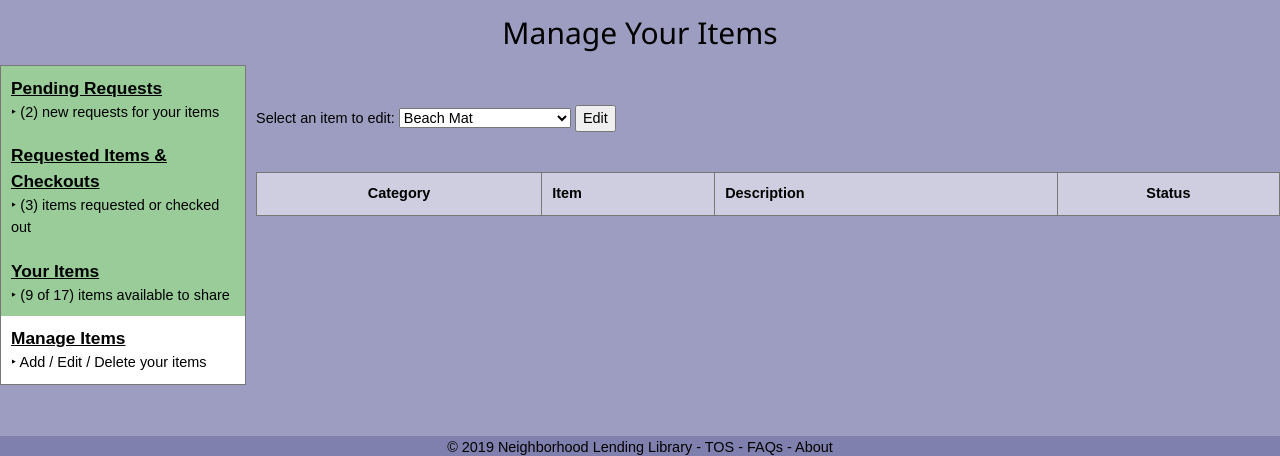
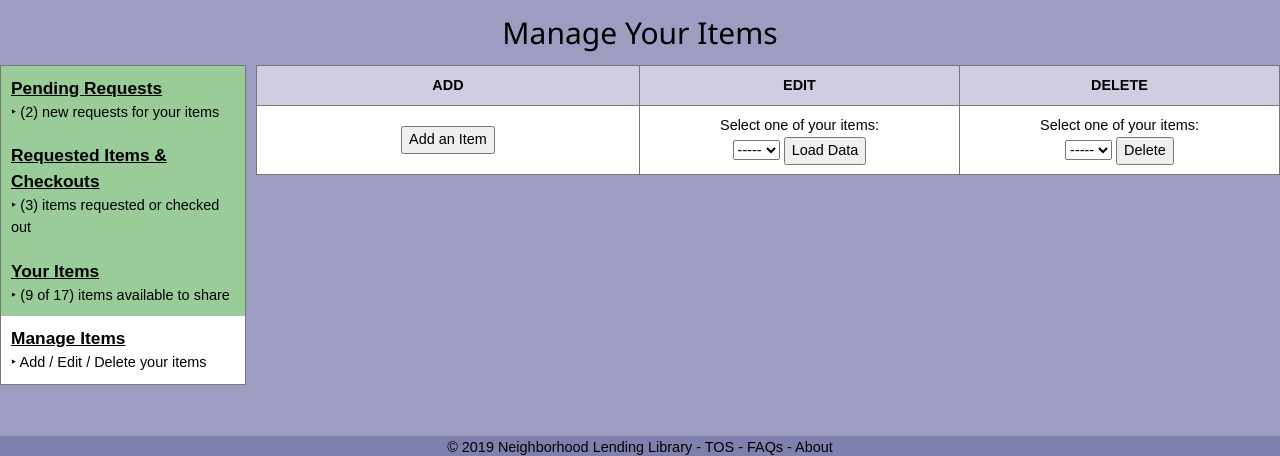
Before and after one commit to lar-mo/neighborbood-lending-library, a Django app: page /manage_items/ in a window 1280 px wide. Shown: the part 24-480 px from the top of the page. Run offline with Django 3.2, Linux system fonts and the light colour scheme; the visitor is signed in with stand-in values (Sample User, id 1); lists and menus that the app fills with data are empty; some web fonts are replaced.

Commit message:
savepoint; 10:05a 8/12

```diff
--- a/bibliotek/lendingLibrary/admin.py
+++ b/bibliotek/lendingLibrary/admin.py
@@ -2,7 +2,6 @@ from django.contrib import admin
 
 from .models import UserItemStatus
 from .models import CheckoutStatus
-from .models import CheckoutStatusReason
 from .models import UserItemCategory
 from .models import UserItemCondition
 from .models import UserItem
@@ -10,7 +9,6 @@ from .models import UserItemCheckout
 
 admin.site.register(UserItemStatus)
 admin.site.register(CheckoutStatus)
-admin.site.register(CheckoutStatusReason)
 admin.site.register(UserItemCategory)
 admin.site.register(UserItemCondition)
 admin.site.register(UserItem)
--- a/bibliotek/lendingLibrary/templates/lendingLibrary/base.html
+++ b/bibliotek/lendingLibrary/templates/lendingLibrary/base.html
@@ -106,15 +106,15 @@
         font-weight: bold;
       }
       th, td {
-        padding: 10px;
+        padding: 9px;
       }
       th {
         background-color: rgba(10, 10, 100, 0.2);
       }
       .item_description {
         display: block;
-        min-width: 585px;
-        max-width: 585px;
+        min-width: 565px;
+        max-width: 565px;
         white-space: nowrap;
         overflow: hidden;
         text-overflow: ellipsis;
@@ -193,6 +193,7 @@
           item_description[i].style.overflow = "visible"
         }
       }
+      {% block script %}{% endblock %}
     </script>
   </body>
 </html>
--- a/bibliotek/lendingLibrary/templates/lendingLibrary/manage_items.html
+++ b/bibliotek/lendingLibrary/templates/lendingLibrary/manage_items.html
@@ -9,25 +9,47 @@
 {% endblock %}
 
 {% block content %}
-  <div style="align-items: left; width: 100%;padding: 40px 0 40px">
-    <form>
-      Select an item to edit: <select>
-        <option>Beach Mat</option>
-        <option>"Lila: An Inquiry into ..."</option>
-        <option>Basketball</option>
-        <option>Volleyball Net</option>
-        <option>Snow Shoes</option>
-      </select>
-      <button>Edit</button>
-    </form>
-  </div>
   <div id="item_list"> <!-- start of 'item_list' -->
       <table>
         <tr>
-          <th>Category</th>
-          <th align="left">Item</th>
-          <th align="left">Description</th>
-          <th>Status</th>
+          <th>ADD</th>
+          <th>EDIT</th>
+          <th>DELETE</th>
+        </tr>
+        <tr>
+          <td style="text-align:center">
+            <button style="margin:0 50px">Add an Item</button>
+          </td>
+          <td style="text-align:center">
+            <div>
+              <form action="#" method="post">
+                {% csrf_token %}
+                Select one of your items:<br/>
+                <select name="user_items" required>
+                  <option disabled selected value="">-----</option>
+                {% for item in items %}
+                  <option value="{{item.id}}">{{item.name}}</option>
+                {% endfor %}
+                </select>
+                <button>Load Data</button>
+              </form>
+            </div>
+          </td>
+          <td style="text-align:center">
+            <div>
+              <form action="{% url 'lendingLibrary:delete_item' %}" method="post">
+                {% csrf_token %}
+                Select one of your items:<br/>
+                <select name="user_items" id="select_user_items" required>
+                  <option disabled selected value="">-----</option>
+                {% for item in items %}
+                  <option value="{{item.id}}">{{item.name}}</option>
+                {% endfor %}
+                </select>
+                <button type="submit" id="btn_delete">Delete</button>
+              </form>
+            </div>
+          </td>
         </tr>
       </table>
   </div> <!-- end of 'item_list' -->
--- a/bibliotek/lendingLibrary/urls.py
+++ b/bibliotek/lendingLibrary/urls.py
@@ -46,8 +46,11 @@ urlpatterns = [
     # /lendingLibrary/my_items/ - logged in user's profile - see my items
     path('my_items/', views.my_items, name='my_items'),
 
-    # /lendingLibrary/my_items/ - logged in user's profile - manage items
+    # /lendingLibrary/manage_items/ - logged in user's profile - manage items
     path('manage_items/', views.manage_items, name='manage_items'),
+
+    # /lendingLibrary/delete_item/ - form handling
+    path('delete_item/', views.delete_item, name='delete_item'),
 
     # /lendingLibrary/register_login/ - login or register a user
     path('register_login/', views.register_login, name='register_login'),
--- a/bibliotek/lendingLibrary/views.py
+++ b/bibliotek/lendingLibrary/views.py
@@ -140,6 +140,13 @@ def manage_items(request):
     context = {'items': items, 'owner': owner}
     return render(request, 'lendingLibrary/manage_items.html', context)
 
+def delete_item(request):
+    # return HttpResponse('ok')
+    user_item_id = request.POST['user_items']
+    user_item = UserItem.objects.get(id=user_item_id)
+    user_item.delete()
+    return HttpResponseRedirect(reverse('lendingLibrary:manage_items'))
+
 def user(request):
     # nothing to see. move along
     return HttpResponseRedirect(reverse('lendingLibrary:index'))
```
Also changed, not shown: bibliotek/lendingLibrary/models.py (+4 -9 lines), bibliotek/lendingLibrary/templates/lendingLibrary/my_items.html (+4 -4 lines).
